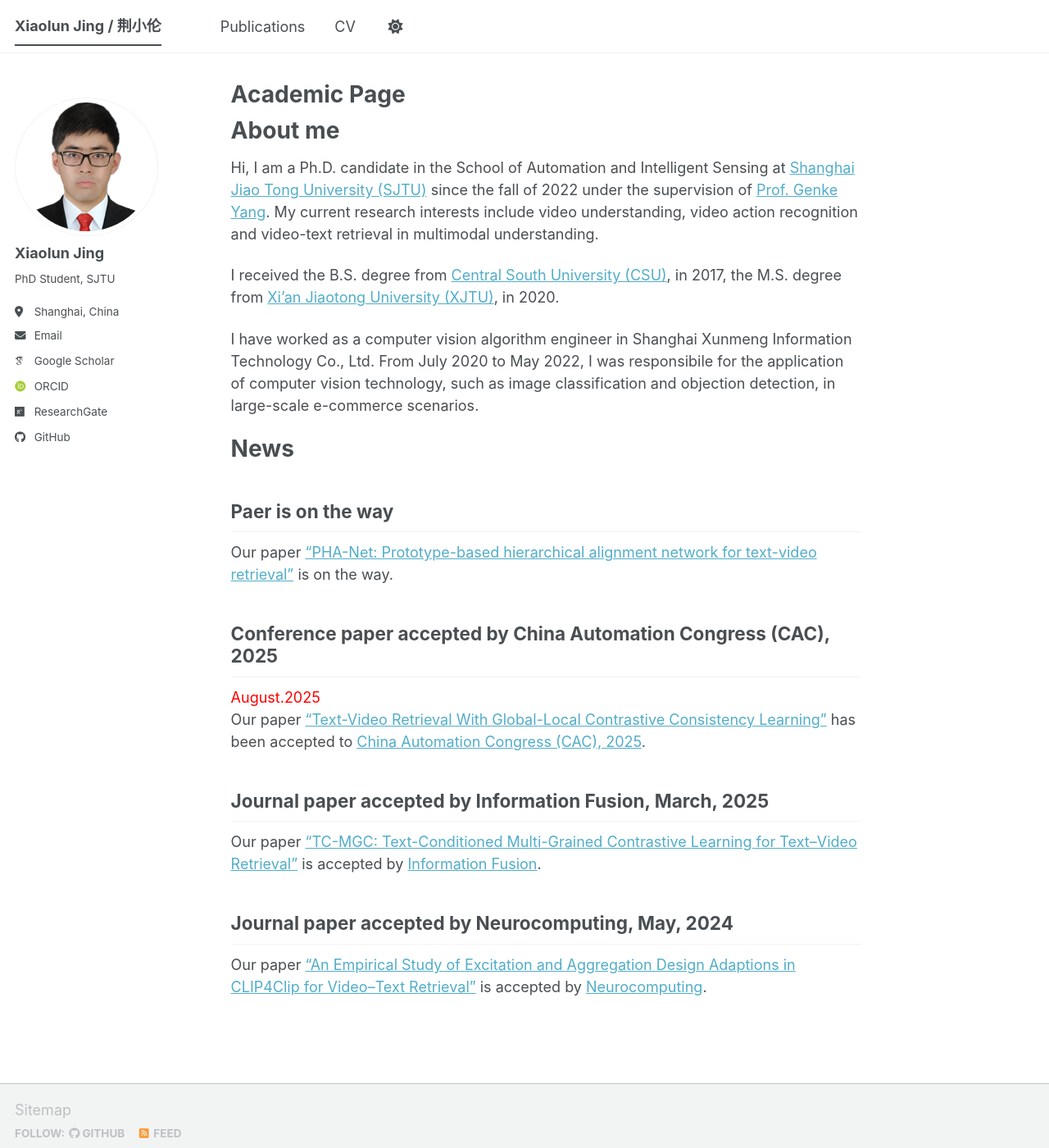
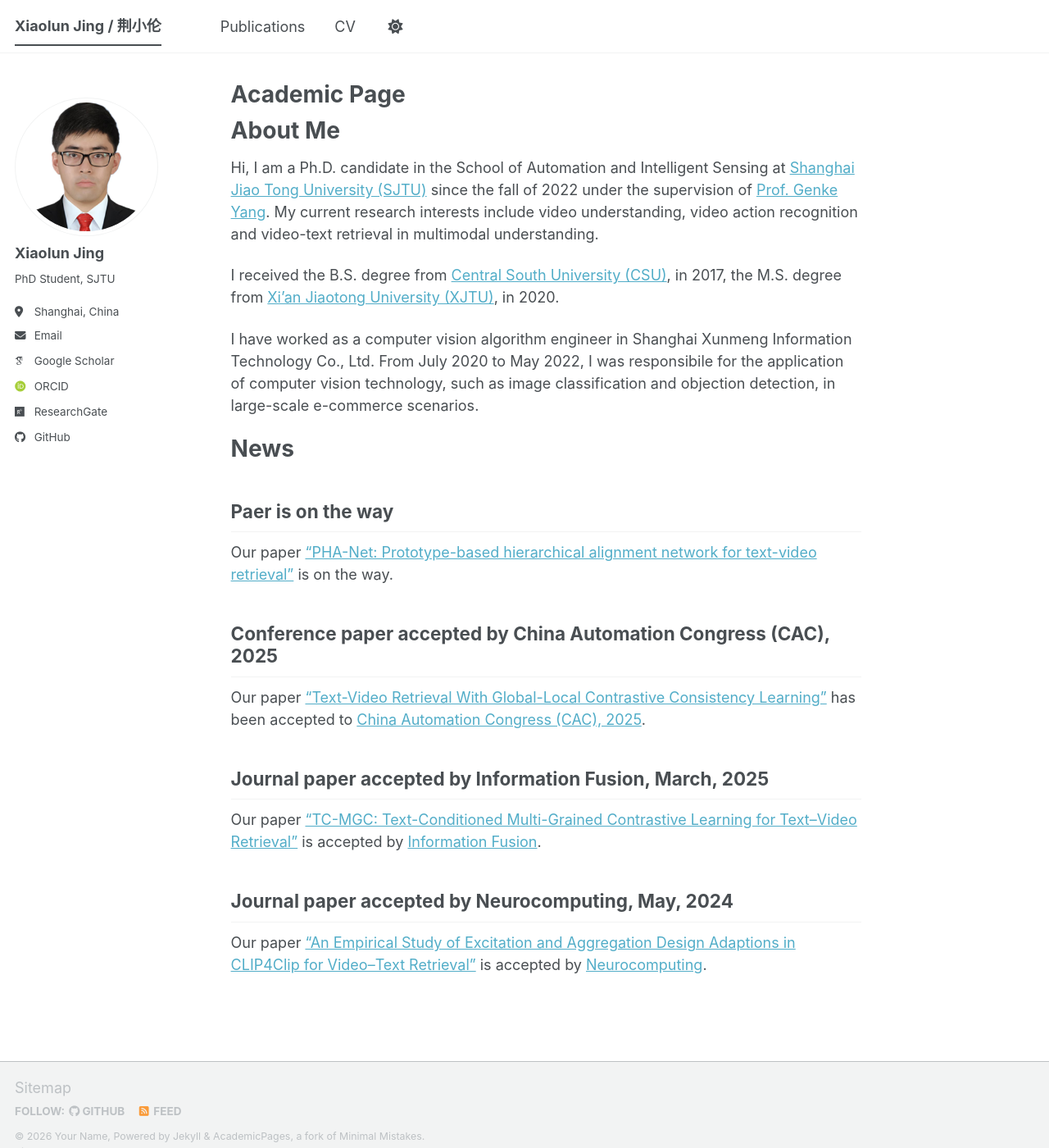
Before and after one commit to JingXiaolun/JingXiaolun.github.io, a Jekyll site: the page built from _pages/about.md, in a window 1280 px wide and 1400 px high. Shown: the whole window at 82% size. Built offline with Jekyll 4.4.1, drawn with Linux system fonts in a browser that asks for light colours; some web fonts are replaced; a script bundle is joined from its source files by our own code; library files that are not in the unit come from our copies.

Commit message:
Update about.md

```diff
--- a/_pages/about.md
+++ b/_pages/about.md
@@ -7,7 +7,7 @@
   - /about.html
 ---
 
-# About me
+# About Me
 Hi, I am a Ph.D. candidate in the School of Automation and Intelligent Sensing at [Shanghai Jiao Tong University (SJTU)](https://www.sjtu.edu.cn/) since the fall of 2022 under the supervision of [Prof. Genke Yang](https://ieeexplore.ieee.org/author/37276272200). My current research interests include video understanding, video action recognition and video-text retrieval in multimodal understanding.
 
 I received the B.S. degree from [Central South University (CSU)](https://www.csu.edu.cn/), in 2017, the M.S. degree from [Xi’an Jiaotong University (XJTU)](https://www.xjtu.edu.cn/), in 2020.
@@ -19,7 +19,7 @@
 Our paper ["PHA-Net: Prototype-based hierarchical alignment network for text-video retrieval"](https://jingxiaolun.github.io/) is on the way.
 
 ## Conference paper accepted by China Automation Congress (CAC), 2025
-<font color=red>August.2025</font> Our paper ["Text-Video Retrieval With Global-Local Contrastive Consistency Learning"](https://jingxiaolun.github.io/) has been accepted to [China Automation Congress (CAC), 2025](https://ieeexplore.ieee.org/xpl/conhome/10864465/proceeding).
+Our paper ["Text-Video Retrieval With Global-Local Contrastive Consistency Learning"](https://jingxiaolun.github.io/) has been accepted to [China Automation Congress (CAC), 2025](https://ieeexplore.ieee.org/xpl/conhome/10864465/proceeding).
 
 ## Journal paper accepted by Information Fusion, March, 2025
 Our paper ["TC-MGC: Text-Conditioned Multi-Grained Contrastive Learning for Text–Video Retrieval"](https://doi.org/10.1016/j.inffus.2025.103151) is accepted by [Information Fusion](https://www.sciencedirect.com/journal/information-fusion).
```
